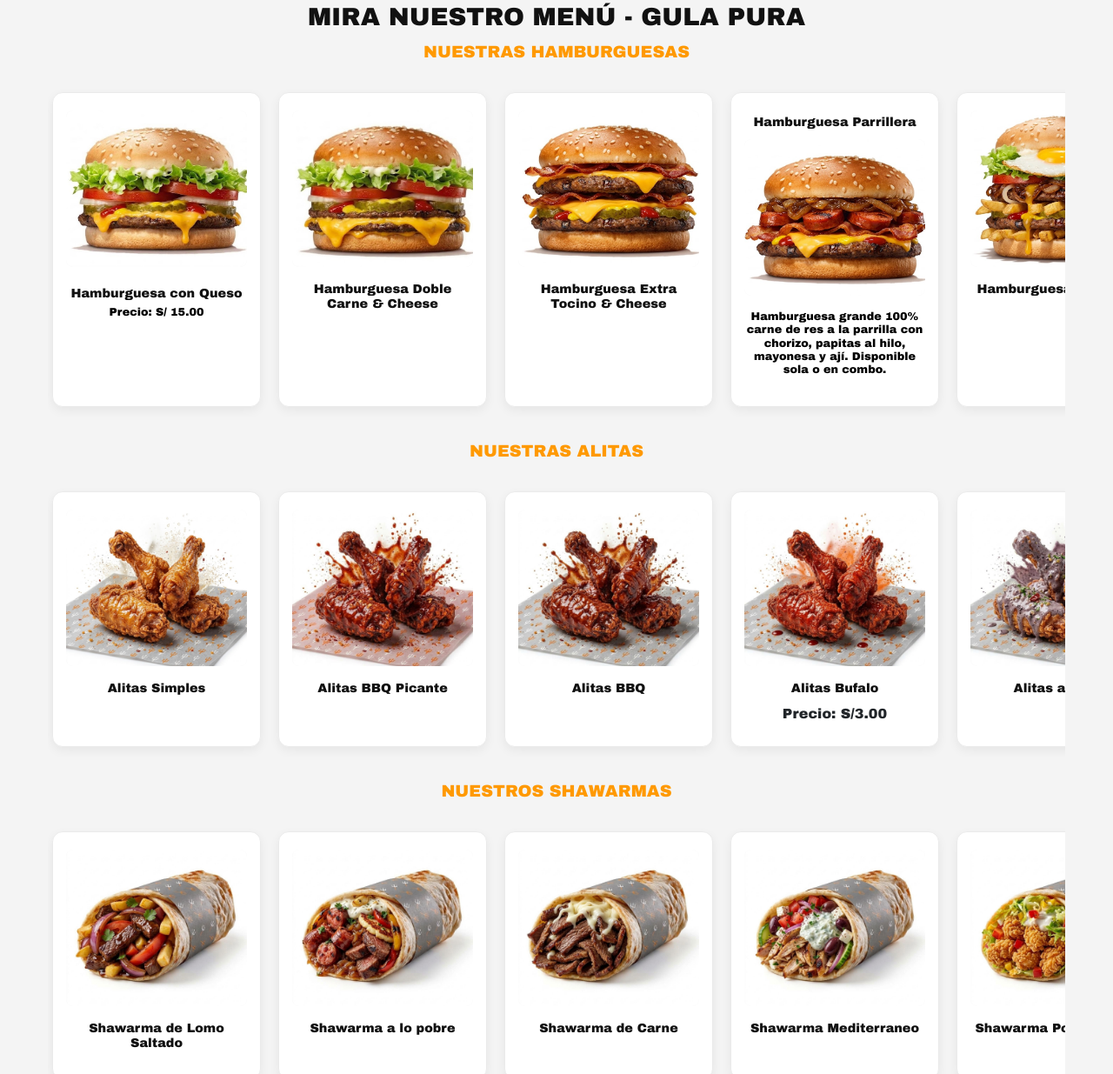
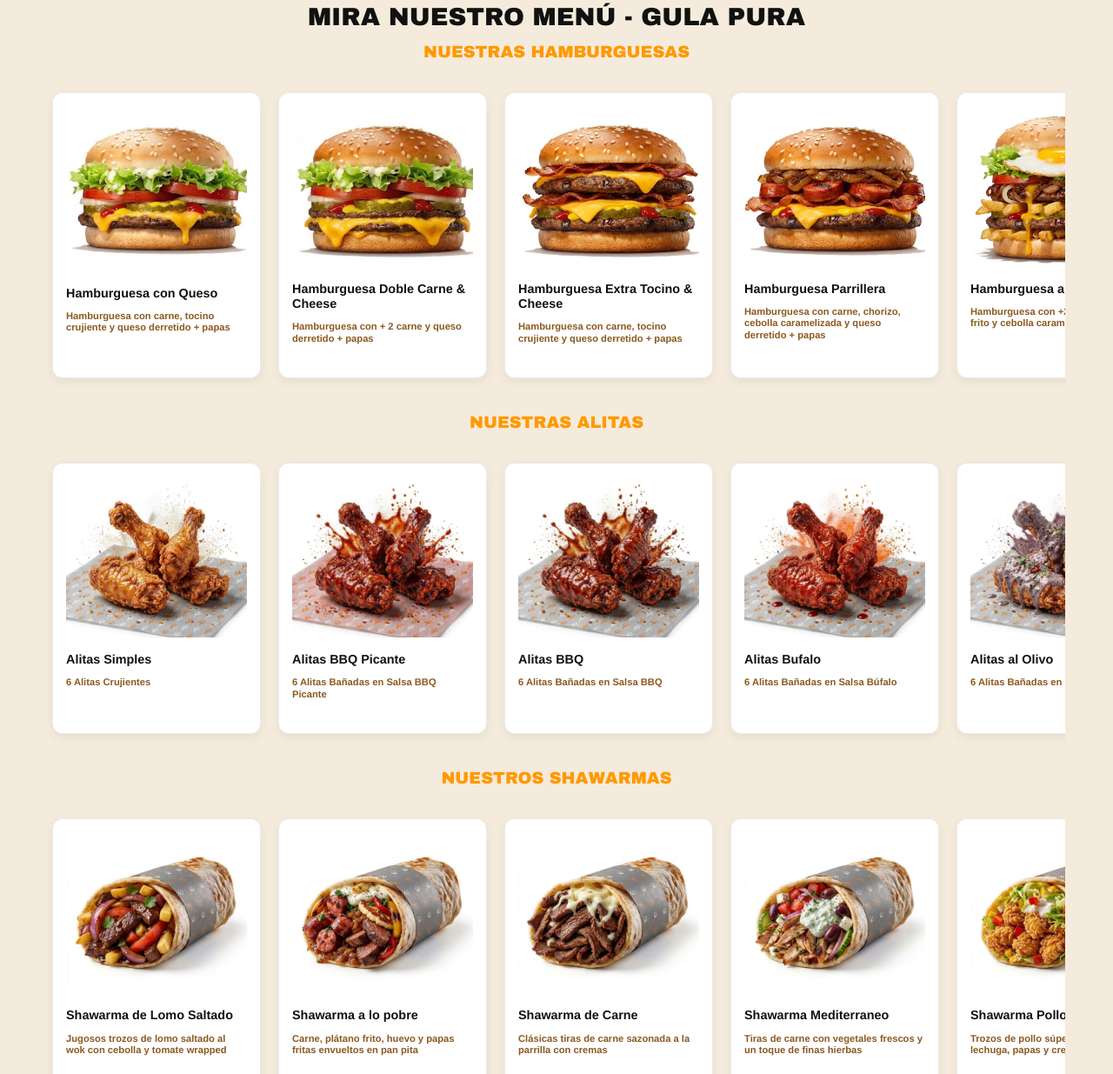
Before and after one commit to Slardito/Chambistas, a plain HTML site: page index.html in a window 1280 px wide. Shown: the part 676-1911 px from the top of the page at 87% size. Drawn offline with nearby package versions, Linux system fonts and the light colour scheme.

Commit message:
cambios parte 1

```diff
--- a/index.html
+++ b/index.html
@@ -108,7 +108,7 @@
             <div class="card-content">
               <div class="card-content">
                 <h6 class="name">Hamburguesa con Queso</h6>
-                <h6 class="precio">Precio: S/ 15.00</h6>
+                <h6 class="descrip">Hamburguesa con carne, tocino crujiente y queso derretido + papas</h6>
               </div>
             </div>
           </div>
@@ -124,6 +124,7 @@
             </div>
             <div class="card-content">
               <h6 class="name">Hamburguesa Doble Carne & Cheese</h6>
+              <h6 class="descrip">Hamburguesa con + 2 carne y queso derretido + papas</h6>
             </div>
           </div>
 
@@ -138,6 +139,7 @@
             </div>
             <div class="card-content">
               <h6 class="name">Hamburguesa Extra Tocino & Cheese</h6>
+              <h6 class="descrip">Hamburguesa con carne, tocino crujiente y queso derretido + papas</h6>
             </div>
           </div>
 
@@ -145,16 +147,14 @@
           <div class="card">
             <div class="image-content">
               <span class="overlay"></span>
-              <div class="card-content">
-              <h6 class="name">Hamburguesa Parrillera</h6>
-            </div>
               <div class="card-image">
                 <img src="img/Menu/Hamburguesas/Hamburguesa Parrillera.jpg" alt="Hamburguesa Parrillera"
                   class="card-img">
               </div>
             </div>
             <div class="card-content">
-              <h6 class="precio">Hamburguesa grande 100% carne de res a la parrilla con chorizo, papitas al hilo, mayonesa y ají. Disponible sola o en combo.</h6>
+              <h6 class="name">Hamburguesa Parrillera</h6>
+              <h6 class="descrip">Hamburguesa con carne, chorizo, cebolla caramelizada y queso derretido + papas</h6>
             </div>
           </div>
 
@@ -169,6 +169,7 @@
             </div>
             <div class="card-content">
               <h6 class="name">Hamburguesa a la Pobre</h6>
+              <h6 class="descrip">Hamburguesa con +2 carnes, huevo frito y cebolla caramelizada + papas</h6>
             </div>
           </div>
 
@@ -183,6 +184,7 @@
             </div>
             <div class="card-content">
               <h6 class="name">Hamburguesa Doble Carne</h6>
+              <h6 class="descrip">Hamburguesa con +2 carnes + papas</h6>
             </div>
           </div>
 
@@ -196,6 +198,7 @@
             </div>
             <div class="card-content">
               <h6 class="name">Hamburguesa Gringa</h6>
+              <h6 class="descrip">Hamburguesa con +2 carnes, chorizo parrillero + papas</h6>
             </div>
           </div>
 
@@ -209,7 +212,7 @@
             </div>
             <div class="card-content">
               <h6 class="name">Hamburguesa Hawaiana</h6>
-
+              <h6 class="descrip">Hamburguesa con carne, piña y queso derretido + papas</h6>
             </div>
           </div>
 
@@ -223,6 +226,7 @@
             </div>
             <div class="card-content">
               <h6 class="name">Hamburguesa Simple</h6>
+              <h6 class="descrip">Hamburguesa con carne + papas</h6>
             </div>
           </div>
 
@@ -237,6 +241,7 @@
             </div>
             <div class="card-content">
               <h6 class="name">Hamburguesa Triple Cheese</h6>
+              <h6 class="descrip">Hamburguesa con +2 carnes y demasiado queso + papas</h6>
             </div>
           </div>
 
@@ -260,6 +265,7 @@
             </div>
             <div class="card-content">
               <h6 class="name">Alitas Simples</h6>
+              <h6 class="descrip">6 Alitas Crujientes</h6>
             </div>
           </div>
 
@@ -273,6 +279,7 @@
             </div>
             <div class="card-content">
               <h6 class="name">Alitas BBQ Picante</h6>
+              <h6 class="descrip">6 Alitas Bañadas en Salsa BBQ Picante</h6>
             </div>
           </div>
 
@@ -286,6 +293,7 @@
             </div>
             <div class="card-content">
               <h6 class="name">Alitas BBQ</h6>
+              <h6 class="descrip">6 Alitas Bañadas en Salsa BBQ</h6>
             </div>
           </div>
 
@@ -299,9 +307,7 @@
             </div>
             <div class="card-content">
               <h6 class="name">Alitas Bufalo</h6>
-            </div>
-            <div>
-              <h6 class="price">Precio: S/3.00</h6>
+              <h6 class="descrip">6 Alitas Bañadas en Salsa Búfalo</h6>
             </div>
           </div>
 
@@ -315,6 +321,7 @@
             </div>
             <div class="card-content">
               <h6 class="name">Alitas al Olivo</h6>
+              <h6 class="descrip">6 Alitas Bañadas en Salsa al Olivo</h6>
             </div>
           </div>
 
@@ -328,6 +335,7 @@
             </div>
             <div class="card-content">
               <h6 class="name">Alitas Acevichadas</h6>
+              <h6 class="descrip">6 Alitas Bañadas en Salsa Acevichada</h6>
             </div>
           </div>
 
@@ -341,9 +349,9 @@
             </div>
             <div class="card-content">
               <h6 class="name">Alitas Ajo Parmesano</h6>
+              <h6 class="descrip">6 Alitas Bañadas en Salsa Ajo Parmesano</h6>
             </div>
           </div>
-
         </div>
       </div>
     </div>
@@ -364,6 +372,7 @@
             </div>
             <div class="card-content">
               <h6 class="name">Shawarma de Lomo Saltado</h6>
+              <h6 class="descrip">Jugosos trozos de lomo saltado al wok con cebolla y tomate wrapped</h6>
             </div>
           </div>
 
@@ -377,6 +386,7 @@
             </div>
             <div class="card-content">
               <h6 class="name">Shawarma a lo pobre</h6>
+              <h6 class="descrip">Carne, plátano frito, huevo y papas fritas envueltos en pan pita</h6>
             </div>
           </div>
 
@@ -390,6 +400,7 @@
             </div>
             <div class="card-content">
               <h6 class="name">Shawarma de Carne</h6>
+              <h6 class="descrip">Clásicas tiras de carne sazonada a la parrilla con cremas</h6>
             </div>
           </div>
 
@@ -403,6 +414,7 @@
             </div>
             <div class="card-content">
               <h6 class="name">Shawarma Mediterraneo</h6>
+              <h6 class="descrip">Tiras de carne con vegetales frescos y un toque de finas hierbas</h6>
             </div>
           </div>
 
@@ -416,6 +428,7 @@
             </div>
             <div class="card-content">
               <h6 class="name">Shawarma Pollo Crunchy</h6>
+              <h6 class="descrip">Trozos de pollo súper crujientes con lechuga, papas y cremas</h6>
             </div>
           </div>
 
@@ -429,6 +442,7 @@
             </div>
             <div class="card-content">
               <h6 class="name">Shawarma de Pollo</h6>
+              <h6 class="descrip">Láminas de pollo asado sazonadas al estilo tradicional</h6>
             </div>
           </div>
 
@@ -442,6 +456,7 @@
             </div>
             <div class="card-content">
               <h6 class="name">Shawarma Simple</h6>
+              <h6 class="descrip">La combinación clásica y ligera de carne y vegetales</h6>
             </div>
           </div>
 
@@ -455,9 +470,9 @@
             </div>
             <div class="card-content">
               <h6 class="name">Shawarma Vegetariano</h6>
+              <h6 class="descrip">Mix de vegetales frescos, palta, frejoles y tofu frito</h6>
             </div>
           </div>
-
         </div>
       </div>
     </div>
--- a/style.css
+++ b/style.css
@@ -6,7 +6,7 @@
 }
 
 body {
-  background-color: #f4f4f4;
+  background-color: #F5EBDC;
   overflow-x: hidden;
 }
 
@@ -216,11 +216,12 @@ body {
 }
 /* Información debajo de la comida */
 .card-content {
-  text-align: center;
+  text-align: left;
   width: 100%;
   padding: 5px 0;
 }
 .card-content .name {
+  font-family: 'Franklin Gothic Medium', 'Arial Narrow', Arial, sans-serif;
   font-size: 0.9rem;
   color: #111111;
   font-weight: bold;
@@ -228,11 +229,15 @@ body {
 }
 
 /* Estilo para el precio que se coloque debajo, pero por el momento esto no se va habilitar */
-.card-content .precio {
-  font-size: 0.8rem;
-  color: black;
-  font-weight: 900;
+.card-content .descrip {
+font-family: 'Franklin Gothic Medium', 'Arial Narrow', Arial, sans-serif;
+  font-size: 0.7rem;
+  width: 100%;
+  color: #8C5920;
+  font-weight: 800;
+  padding: 5px 0;
 }
+
 
 /* -- Footer -- */
 .site-footer {
```
